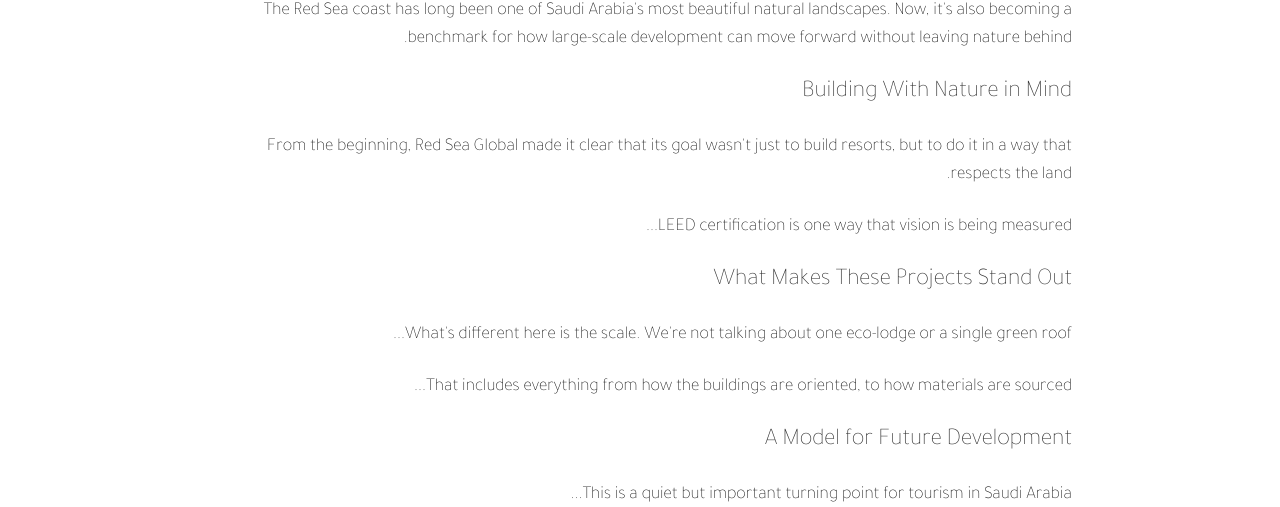
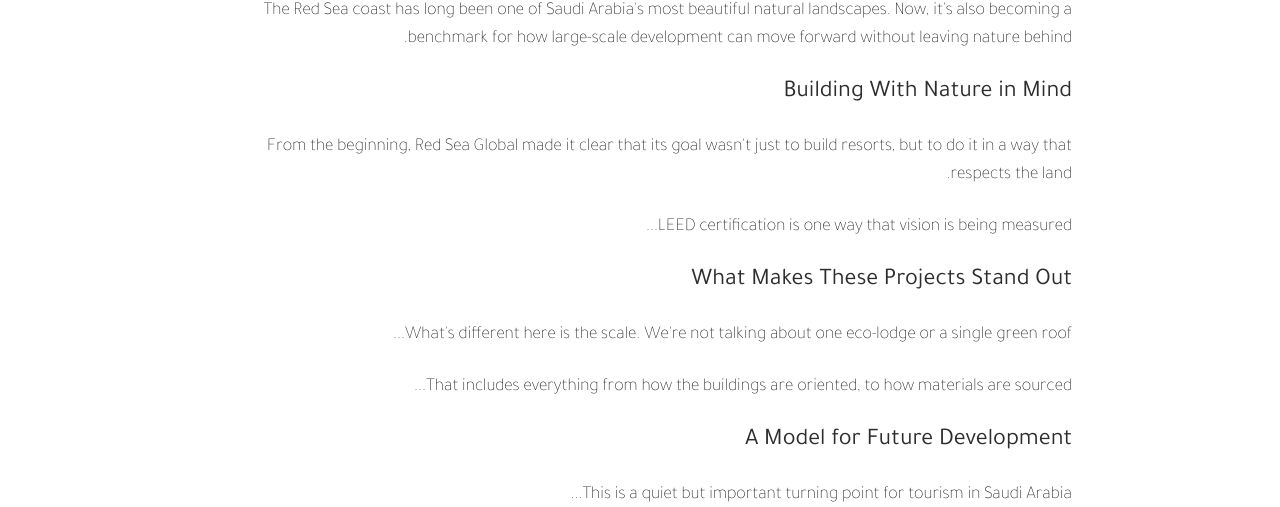
Before and after one commit to AtharAlamara/live-website, a React (Vite) app: page /sa/news/article-red-sea-global-leed-achievements in a window 1280 px wide. Shown: the part 971-1478 px from the top of the page. Built offline with nearby package versions, Linux system fonts and the light colour scheme; no server answers; the database is empty.

Commit message:
Updated article-red-sea-global-leed-achievements.tsx

```diff
--- a/src/Pages/article-red-sea-global-leed-achievements.tsx
+++ b/src/Pages/article-red-sea-global-leed-achievements.tsx
@@ -11,10 +11,8 @@ type Locale = 'en' | 'ar';
 
 const TABLE = 'ArticlePages';
 
-// Locale detector (URL + html/body + localStorage)
 function useLocale(): Locale {
   const { pathname } = useLocation();
-
   const read = React.useCallback<() => Locale>(() => {
     if (pathname.startsWith('/sa/')) return 'ar';
 
@@ -52,7 +50,7 @@ function useLocale(): Locale {
     window.addEventListener('athar:locale-changed', onEvt);
     const int = window.setInterval(() => { const cur = read(); if (cur !== loc) setLoc(cur); }, 500);
     return () => { mo1.disconnect(); mo2.disconnect(); window.removeEventListener('athar:locale-changed', onEvt); window.clearInterval(int); };
-  }, [read]); // eslint-disable-line react-hooks/exhaustive-deps
+  }, [read]);
 
   return loc;
 }
@@ -62,7 +60,7 @@ export default function Article6() {
   const isAr = locale === 'ar';
 
   const [texts, setTexts] = React.useState<TextMap>({});
-  const [enTexts, setEnTexts] = React.useState<TextMap>({}); // EN fallback
+  const [enTexts, setEnTexts] = React.useState<TextMap>({});
 
   React.useEffect(() => {
     let cancelled = false;
@@ -92,6 +90,7 @@ export default function Article6() {
           .from(TABLE)
           .select('name,texts,locale')
           .eq('locale', 'en');
+
         if (!cancelled) {
           if (enErr) {
             console.error('[Article6] fetch EN error:', enErr);
@@ -122,10 +121,8 @@ export default function Article6() {
     return fb;
   };
 
-  // ---- Keys base for this article (must match Supabase exactly)
   const base = 'article-red-sea-global-leed-achievements';
 
-  // Title (try page title first, then seo-title) + Intro
   const Title =
     t(`${base}-title`, '') ||
     t(`${base}-seo-title`, "Red Sea Global's LEED Achievements: Setting New Standards in Sustainable Tourism");
@@ -135,7 +132,6 @@ export default function Article6() {
     "The Red Sea coast has long been one of Saudi Arabia's most beautiful natural landscapes. Now, it's also becoming a benchmark for how large-scale development can move forward without leaving nature behind."
   );
 
-  // Sections
   const S1   = t(`${base}-s1`, 'Building With Nature in Mind');
   const S1P1 = t(`${base}-s1p1`, "From the beginning, Red Sea Global made it clear that its goal wasn't just to build resorts, but to do it in a way that respects the land.");
   const S1P2 = t(`${base}-s1p2`, 'LEED certification is one way that vision is being measured...');
@@ -148,11 +144,9 @@ export default function Article6() {
   const S3P1 = t(`${base}-s3p1`, 'This is a quiet but important turning point for tourism in Saudi Arabia...');
   const S3P2 = t(`${base}-s3p2`, "More importantly, it's setting an example...");
 
-  // Minimal SEO: title + intro
   const seoTitle = t(`${base}-seo-title`, Title);
   const seoDesc  = t(`${base}-seo-description`, Intro);
 
-  // Force H1 to align right in Arabic (keeps header/footer/gallery LTR)
   React.useEffect(() => {
     if (!isAr) return;
     const root = document.querySelector('.athar-rtl-article');
@@ -170,7 +164,6 @@ export default function Article6() {
     }
   }, [isAr, Title]);
 
-  // Related (titles localized via slug-based keys; EN fallback)
   const relatedArticles = [
     {
       id: 'Article1',
@@ -219,30 +212,7 @@ export default function Article6() {
 
       <ScrollToTop />
 
-      {/* Scope RTL only to the article title/body; keep Header/Footer/Related LTR */}
       <div className={isAr ? 'athar-rtl-article' : undefined}>
-        {isAr && (
-          <style>{`
-            .athar-rtl-article main .max-w-4xl .prose {
-              direction: rtl !important;
-              text-align: right !important;
-            }
-            .athar-rtl-article main .max-w-4xl .prose * {
-              direction: rtl !important;
-              text-align: inherit !important;
-            }
-            .athar-rtl-article main .max-w-4xl > h1 {
-              direction: rtl !important;
-              text-align: right !important;
-              display: block !important;
-              width: 100% !important;
-              margin-left: 0 !important;
-              margin-right: 0 !important;
-              align-self: stretch !important;
-              justify-self: end !important;
-            }
-          `}</style>
-        )}
 
         <ArticleTemplate
           title={Title}
@@ -254,32 +224,46 @@ export default function Article6() {
               <div className="h-6" />
 
               <div className="space-y-6">
+
+                {/* SECTION 1 */}
                 <h2
-                  className="text-2xl font-semibold text-[#2D2D2D]"
-                  style={{ fontFamily: "'Work Sans', sans-serif" }}
+                  className="text-2xl text-[#2D2D2D]"
+                  style={{
+                    fontFamily: isAr ? "'Tajawal', sans-serif" : "'Work Sans', sans-serif",
+                    fontWeight: isAr ? 400 : 600,
+                  }}
                 >
                   {S1}
                 </h2>
                 <p>{S1P1}</p>
                 <p>{S1P2}</p>
 
+                {/* SECTION 2 */}
                 <h2
-                  className="text-2xl font-semibold text-[#2D2D2D]"
-                  style={{ fontFamily: "'Work Sans', sans-serif" }}
+                  className="text-2xl text-[#2D2D2D]"
+                  style={{
+                    fontFamily: isAr ? "'Tajawal', sans-serif" : "'Work Sans', sans-serif",
+                    fontWeight: isAr ? 400 : 600,
+                  }}
                 >
                   {S2}
                 </h2>
                 <p>{S2P1}</p>
                 <p>{S2P2}</p>
 
+                {/* SECTION 3 */}
                 <h2
-                  className="text-2xl font-semibold text-[#2D2D2D]"
-                  style={{ fontFamily: "'Work Sans', sans-serif" }}
+                  className="text-2xl text-[#2D2D2D]"
+                  style={{
+                    fontFamily: isAr ? "'Tajawal', sans-serif" : "'Work Sans', sans-serif",
+                    fontWeight: isAr ? 400 : 600,
+                  }}
                 >
                   {S3}
                 </h2>
                 <p>{S3P1}</p>
                 <p>{S3P2}</p>
+
               </div>
             </>
           }
```
